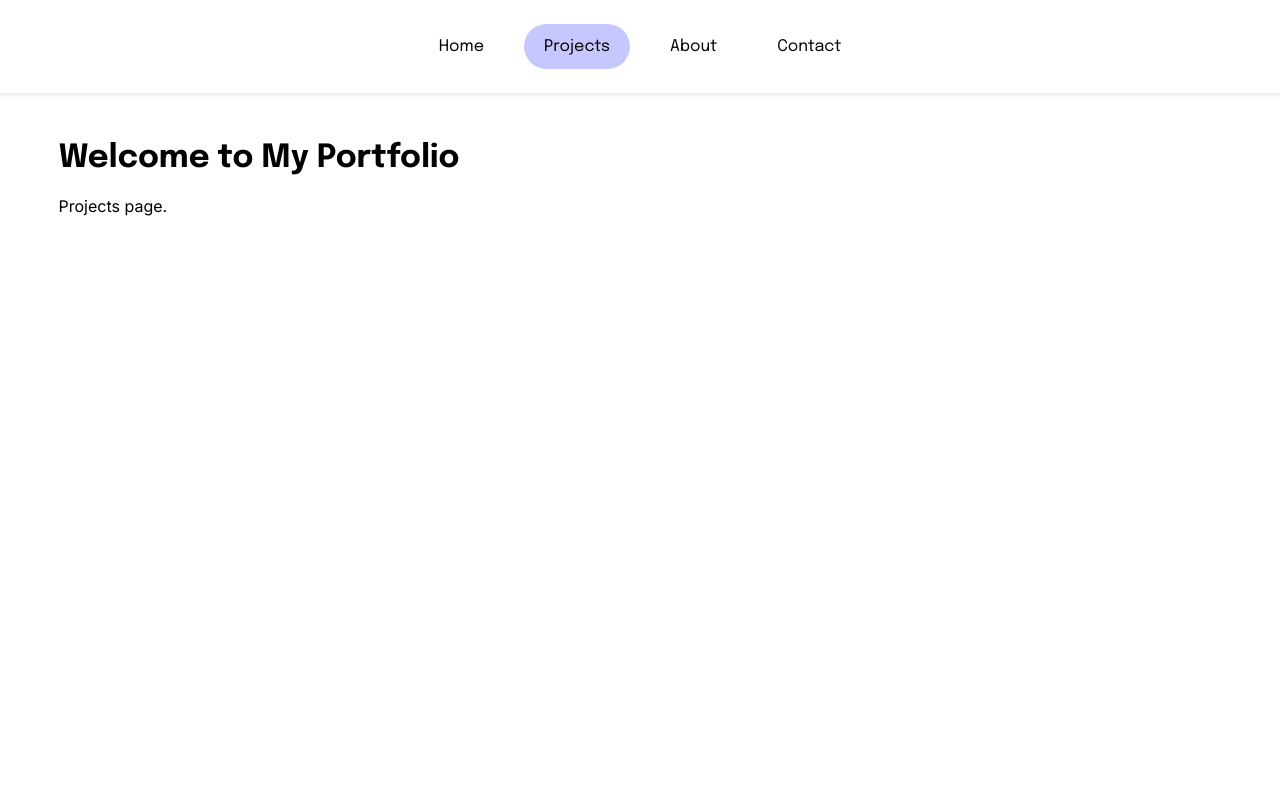
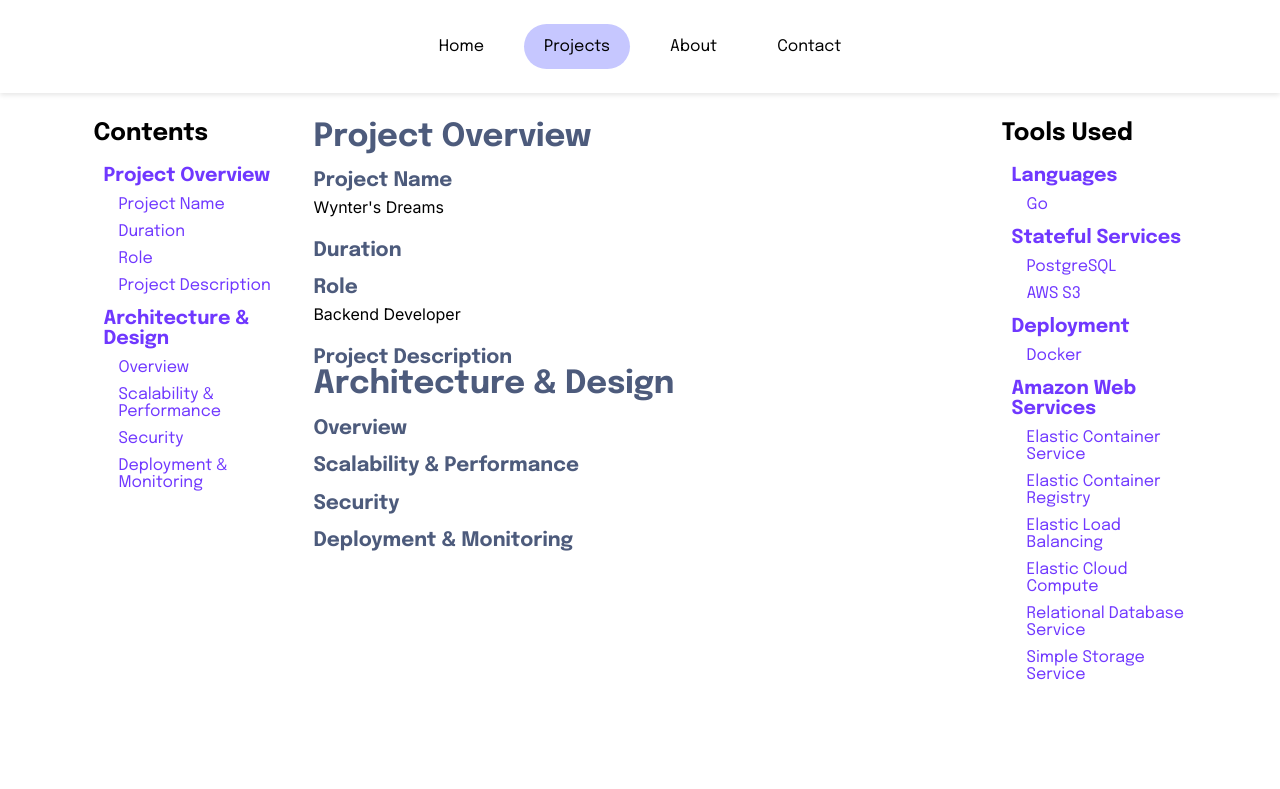
Before and after one commit to papaya147/papaya147.github.io, a plain HTML site: page projects/experiences/wynters-dreams/index.html in a window 1280 px wide. Drawn offline with Linux system fonts and the light colour scheme.

Commit message:
add content indexing js script

```diff
--- a/projects/experiences/wynters-dreams/index.html
+++ b/projects/experiences/wynters-dreams/index.html
@@ -5,8 +5,10 @@
   <title>Projects</title>
   <link rel="icon" type="image/x-icon" href="/images/favicon.png">
   <link rel="stylesheet" href="../../../index.css">
+  <link rel="stylesheet" href="../../project-styles.css">
   <link href="https://fonts.googleapis.com/css2?family=Inter:wght@400;500;700&display=swap" rel="stylesheet">
   <link href="https://fonts.googleapis.com/css2?family=Epilogue:wght@400;500;700&display=swap" rel="stylesheet">
+  <script src="../../project-content.js"></script>
 </head>
 <body>
 <div class="navbar">
@@ -17,8 +19,70 @@
 </div>
 
 <div class="content">
-  <h1>Welcome to My Portfolio</h1>
-  <p>Projects page.</p>
+  <div class="wrapper">
+    <div class="left-sidebar">
+      <h1>Contents</h1>
+    </div>
+
+    <div class="project-content">
+      <h1 class="section-heading">Project Overview</h1>
+      <h2 class="section-subheading">Project Name</h2>
+      <p>Wynter's Dreams</p>
+
+      <h2 class="section-subheading">Duration</h2>
+      <p></p>
+
+      <h2 class="section-subheading">Role</h2>
+      <p>Backend Developer</p>
+
+      <h2 class="section-subheading">Project Description</h2>
+      <p></p>
+
+
+      <h1 class="section-heading">Architecture & Design</h1>
+      <h2 class="section-subheading">Overview</h2>
+      <p>
+
+      </p>
+
+      <h2 class="section-subheading">Scalability & Performance</h2>
+      <p>
+
+      </p>
+
+      <h2 class="section-subheading">Security</h2>
+      <p>
+
+      </p>
+
+      <h2 class="section-subheading">Deployment & Monitoring</h2>
+      <p>
+
+      </p>
+    </div>
+
+    <div class="right-sidebar">
+      <h1>Tools Used</h1>
+
+      <h2 class="section-heading">Languages</h2>
+      <a href="https://go.dev/" target="_blank">Go</a>
+
+      <h2 class="section-heading">Stateful Services</h2>
+      <a href="https://www.postgresql.org/" target="_blank">PostgreSQL</a>
+      <a href="https://aws.amazon.com/s3/" target="_blank">AWS S3</a>
+
+      <h2 class="section-heading">Deployment</h2>
+      <a href="https://www.docker.com/" target="_blank">Docker</a>
+
+      <h2 class="section-heading">Amazon Web Services</h2>
+      <a href="https://aws.amazon.com/ecs/" target="_blank">Elastic Container Service</a>
+      <a href="https://aws.amazon.com/ecr/" target="_blank">Elastic Container Registry</a>
+      <a href="https://aws.amazon.com/elasticloadbalancing/" target="_blank">Elastic Load Balancing</a>
+      <a href="https://aws.amazon.com/ec2/" target="_blank">Elastic Cloud Compute</a>
+      <a href="https://aws.amazon.com/rds/" target="_blank">Relational Database Service</a>
+      <a href="https://aws.amazon.com/s3/" target="_blank">Simple Storage Service</a>
+    </div>
+  </div>
 </div>
 </body>
 </html>
--- /dev/null
+++ b/projects/project-content.js
@@ -0,0 +1,48 @@
+document.addEventListener("DOMContentLoaded", () => {
+  const sidebar = document.querySelector(".left-sidebar")
+  sidebar.innerHTML = "<h1>Contents</h1>"
+  const headings = document.querySelectorAll(".project-content h1, .project-content h2")
+
+  let h1Counter = 1
+  let h2Counter = 1
+
+  headings.forEach(heading => {
+    if (heading.tagName === "H1") {
+      // Assign an ID to the h1 element
+      heading.id = `${h1Counter}`
+
+      // Create an anchor element
+      const link = document.createElement("a")
+
+      // Set the href attribute to the id of the heading
+      link.href = `#${heading.id}`
+      link.className = "section-heading"
+      link.textContent = heading.textContent
+
+      // Append the link to the sidebar
+      sidebar.appendChild(link)
+
+      // Increment the h1 counter and reset the h2 counter
+      h1Counter++
+      h2Counter = 1
+
+    } else if (heading.tagName === "H2") {
+      // Assign an ID to the h2 element
+      heading.id = `${h1Counter - 1}-${h2Counter}`
+
+      // Create an anchor element
+      const link = document.createElement("a")
+
+      // Set the href attribute to the id of the heading
+      link.href = `#${heading.id}`
+      link.className = "section-subheading"
+      link.textContent = heading.textContent
+
+      // Append the link to the sidebar
+      sidebar.appendChild(link)
+
+      // Increment the h2 counter
+      h2Counter++
+    }
+  })
+})
```
Also changed, not shown: projects/experiences/emotorad/index.html (+4 -6 lines).
